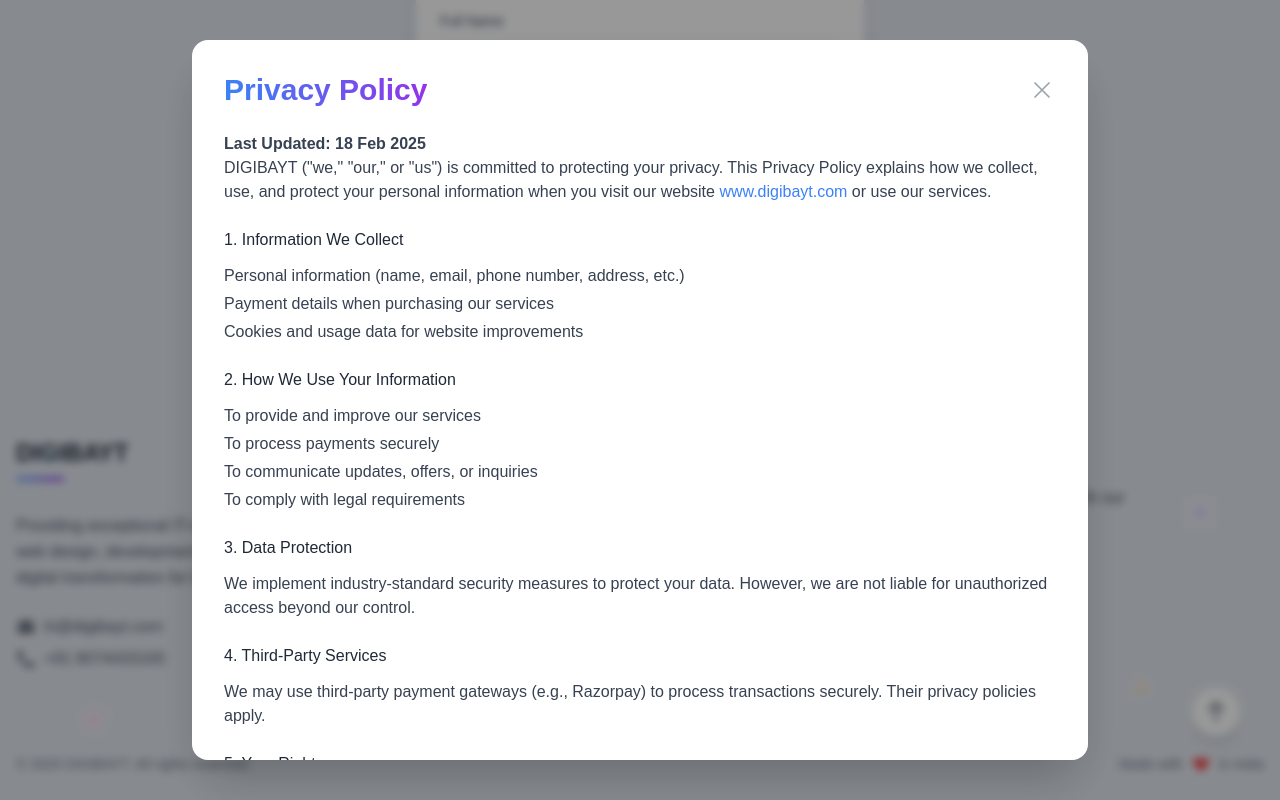
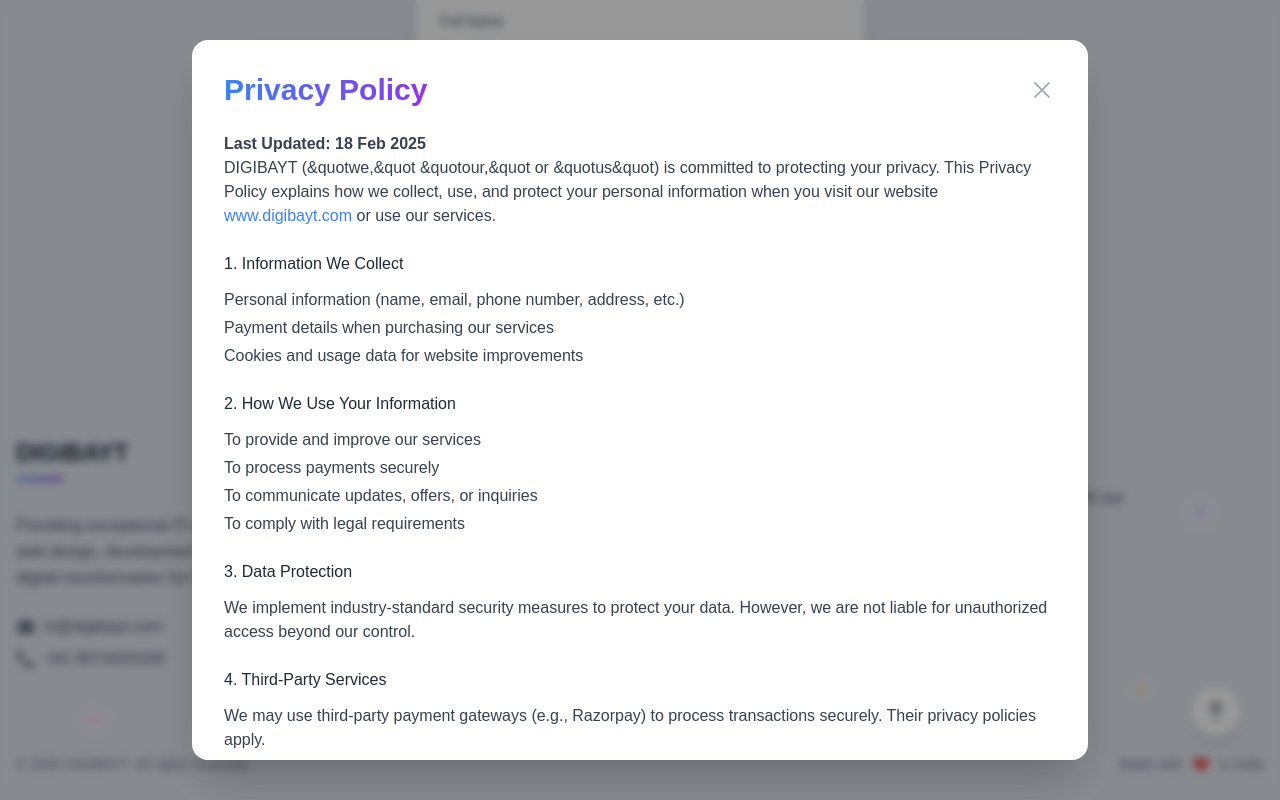
Before and after one commit to mishabvibes/RegistrationWithPayment, a Next.js app: page / in a window 1280 px wide. Both pictures are taken after a click on the button "Privacy Policy". Shown: the part 805-1605 px from the top of the page. Built offline with nearby package versions, Linux system fonts and the light colour scheme.

Commit message:
fix a build error

```diff
--- a/components/Footer.tsx
+++ b/components/Footer.tsx
@@ -241,7 +241,7 @@
 
                             <div className="prose max-w-none text-gray-700">
                                 <p><strong>Last Updated: 18 Feb 2025</strong></p>
-                                <p>DIGIBAYT ("we," "our," or "us") is committed to protecting your privacy. This Privacy Policy explains how we collect, use, and protect your personal information when you visit our website <a href="https://www.digibayt.com" className="text-blue-500 hover:text-blue-700">www.digibayt.com</a> or use our services.</p>
+                                <p>DIGIBAYT (&quotwe,&quot &quotour,&quot or &quotus&quot) is committed to protecting your privacy. This Privacy Policy explains how we collect, use, and protect your personal information when you visit our website <a href="https://www.digibayt.com" className="text-blue-500 hover:text-blue-700">www.digibayt.com</a> or use our services.</p>
 
                                 <h3 className="text-gray-800 mt-6 mb-3">1. Information We Collect</h3>
                                 <ul className="space-y-1">
```
